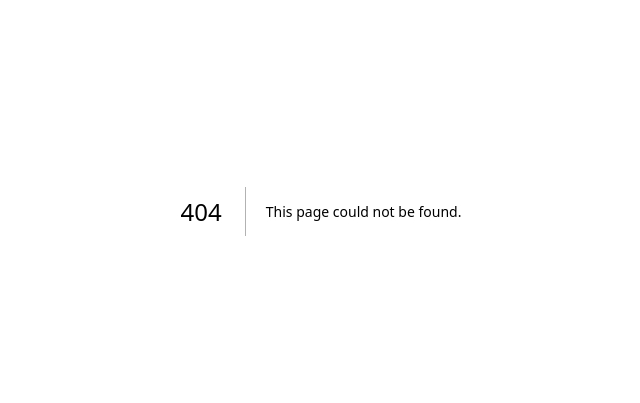
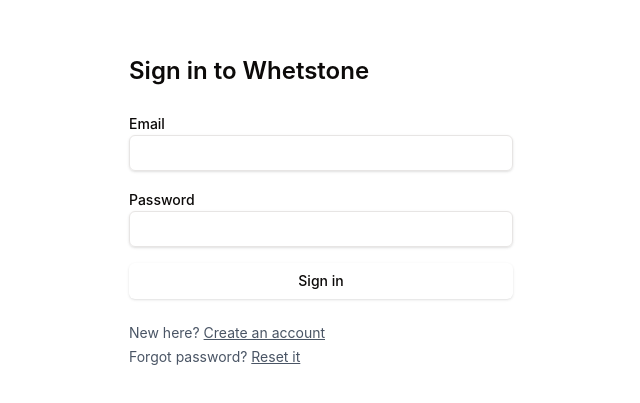
Before and after one commit to donovansmith44/whetstone, a Next.js app: page /signin in a window 1280 px wide. Before the commit this address had no page. Shown: the part 189-592 px from the top of the page, without its empty margins (319-959 px from the left). Built offline with nearby package versions, Linux system fonts and the light colour scheme; no server answers.

Commit message:
feat: signin flow via NextAuth credentials
Co-Authored-By: Claude Opus 4.7 (1M context) <noreply@anthropic.com>

```diff
--- a/src/app/layout.tsx
+++ b/src/app/layout.tsx
@@ -1,4 +1,6 @@
 import type { Metadata } from "next";
+import { SessionProvider } from "next-auth/react";
+import { auth } from "@/auth";
 import "./globals.css";
 
 export const metadata: Metadata = {
@@ -6,10 +8,13 @@ export const metadata: Metadata = {
   description: "Daily accountability check-ins with your group.",
 };
 
-export default function RootLayout({ children }: { children: React.ReactNode }) {
+export default async function RootLayout({ children }: { children: React.ReactNode }) {
+  const session = await auth();
   return (
     <html lang="en">
-      <body>{children}</body>
+      <body>
+        <SessionProvider session={session}>{children}</SessionProvider>
+      </body>
     </html>
   );
 }
--- /dev/null
+++ b/src/app/signin/page.tsx
@@ -0,0 +1,24 @@
+import Link from "next/link";
+import { SigninForm } from "@/components/auth/signin-form";
+
+export default function SigninPage() {
+  return (
+    <main className="min-h-screen flex items-center justify-center p-6">
+      <div className="w-full max-w-sm space-y-6">
+        <div>
+          <h1 className="text-2xl font-semibold">Sign in to Whetstone</h1>
+        </div>
+        <SigninForm />
+        <div className="text-sm text-gray-600 space-y-1">
+          <p>
+            New here? <Link href="/signup" className="underline">Create an account</Link>
+          </p>
+          <p>
+            {/* Will be converted back to <Link> once Task 12 (reset-password route) lands */}
+            Forgot password? <a href="/reset-password" className="underline">Reset it</a>
+          </p>
+        </div>
+      </div>
+    </main>
+  );
+}
--- /dev/null
+++ b/src/components/auth/signin-form.tsx
@@ -0,0 +1,57 @@
+"use client";
+
+import { useState, useTransition } from "react";
+import { useForm } from "react-hook-form";
+import { zodResolver } from "@hookform/resolvers/zod";
+import { signIn } from "next-auth/react";
+import { useRouter } from "next/navigation";
+import { signinSchema, type SigninInput } from "@/lib/validators";
+import { Button } from "@/components/ui/button";
+import { Input } from "@/components/ui/input";
+import { Label } from "@/components/ui/label";
+
+export function SigninForm() {
+  const router = useRouter();
+  const [serverError, setServerError] = useState<string | null>(null);
+  const [pending, startTransition] = useTransition();
+  const { register, handleSubmit, formState: { errors } } = useForm<SigninInput>({
+    resolver: zodResolver(signinSchema),
+  });
+
+  const onSubmit = (data: SigninInput) => {
+    setServerError(null);
+    startTransition(async () => {
+      const result = await signIn("credentials", {
+        email: data.email,
+        password: data.password,
+        redirect: false,
+      });
+      if (result?.error) {
+        setServerError("Invalid email or password.");
+      } else {
+        // eslint-disable-next-line @typescript-eslint/no-explicit-any
+        router.push("/dashboard" as any); // route added in later task
+        router.refresh();
+      }
+    });
+  };
+
+  return (
+    <form onSubmit={handleSubmit(onSubmit)} className="space-y-4">
+      <div className="space-y-1">
+        <Label htmlFor="email">Email</Label>
+        <Input id="email" type="email" {...register("email")} autoComplete="email" />
+        {errors.email && <p className="text-sm text-red-600">{errors.email.message}</p>}
+      </div>
+      <div className="space-y-1">
+        <Label htmlFor="password">Password</Label>
+        <Input id="password" type="password" {...register("password")} autoComplete="current-password" />
+        {errors.password && <p className="text-sm text-red-600">{errors.password.message}</p>}
+      </div>
+      {serverError && <p className="text-sm text-red-600">{serverError}</p>}
+      <Button type="submit" disabled={pending} className="w-full">
+        {pending ? "Signing in..." : "Sign in"}
+      </Button>
+    </form>
+  );
+}
```
